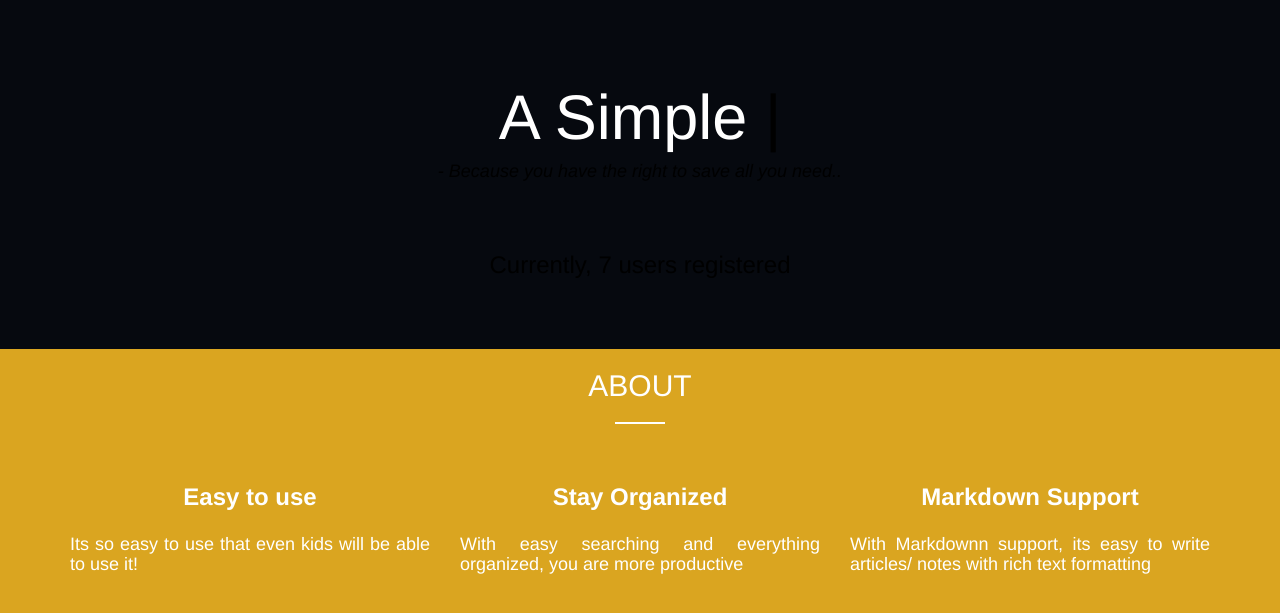
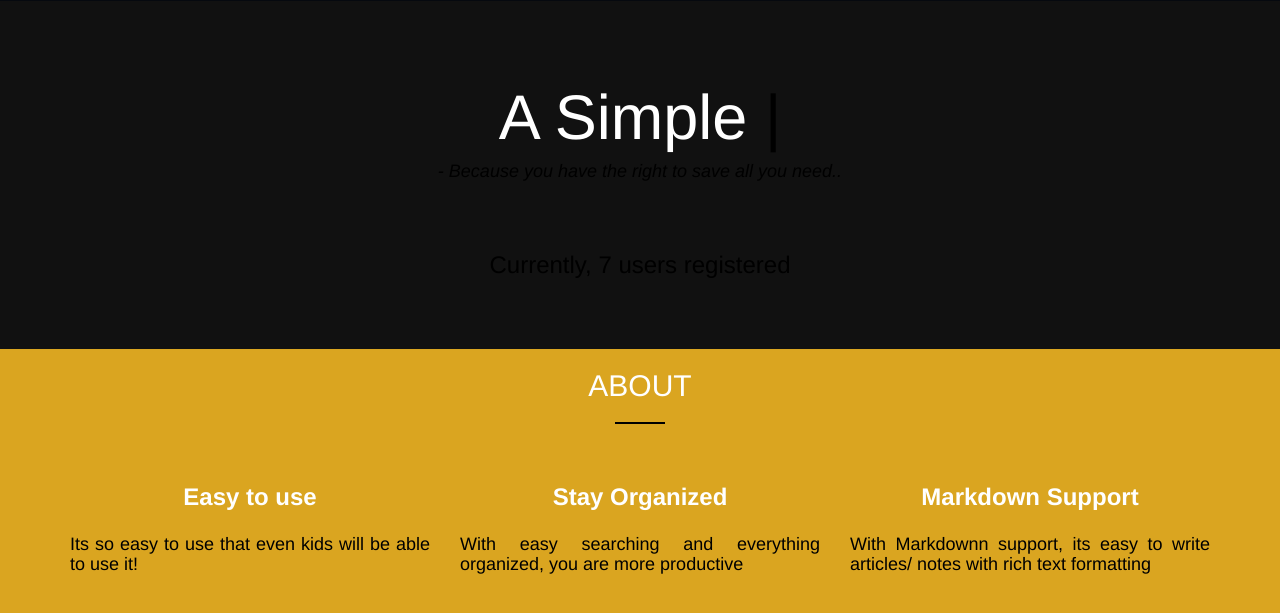
Before and after one commit to rohit0110/NOTEify, a Flask app: page / in a window 1280 px wide. Shown: the part 65-678 px from the top of the page. Run offline with Flask 2, Linux system fonts and the light colour scheme; data comes from the database, SQL or seed files in the repository; some libraries are stand-ins or nearby versions.

Commit message:
jumbotron color changed

```diff
--- a/templates/homepage.html
+++ b/templates/homepage.html
@@ -13,14 +13,14 @@
         <div class="row">
             <div class="col-lg-12 col-md-12 col-sm-12 col-xs-12 text-center slideanim">
                 <h2 class="section-heading">ABOUT</h2>
-                <hr style="max-width:50px;border-top: 2px solid white;"><br>
+                <hr style="max-width:50px;border-top: 2px solid black;"><br>
             </div><!-- ./column -->
         </div><!-- ./row -->
         <div class="row">
             <div class="col-md-4 col-lg-4 col-sm-12 co-xs-12 text-center">
                 <h3 style="color: #fff"><label><b>Easy to use</b></label></h3>
                 <h4>
-                    <p class="text-justify" style="padding-top: 10px; color:#fff" >
+                    <p class="text-justify" style="padding-top: 10px; color:black" >
                         Its so easy to use that even kids will be able to use it!
                     </p>
                 </h4>
@@ -29,7 +29,7 @@
             <div class="col-md-4 col-lg-4 col-sm-12 co-xs-12 text-center">
                 <h3 style="color: #fff"><label><b>Stay Organized</b></label></h3>
                 <h4>
-                    <p class="text-justify" style="padding-top: 10px; color: #fff">
+                    <p class="text-justify" style="padding-top: 10px; color: black">
                         With easy searching and everything organized, you are more productive
                     </p>
                 </h4>
@@ -38,7 +38,7 @@
             <div class="col-md-4 col-lg-4 col-sm-12 co-xs-12 text-center">
                 <h3 style="color: #fff"><label><b>Markdown Support</b></label></h3>
                 <h4>
-                    <p class="text-justify" style="padding-top: 10px; color:#fff">
+                    <p class="text-justify" style="padding-top: 10px; color:black">
                         With Markdownn support, its easy to write articles/ notes with rich text formatting
                     </p>
                 </h4>
--- a/templates/index.html
+++ b/templates/index.html
@@ -14,6 +14,9 @@
         }
         .section-heading{
             color: white;
+        }
+        .jumbotron{
+            background-color: #111;
         }
     </style>
     <body>
```
